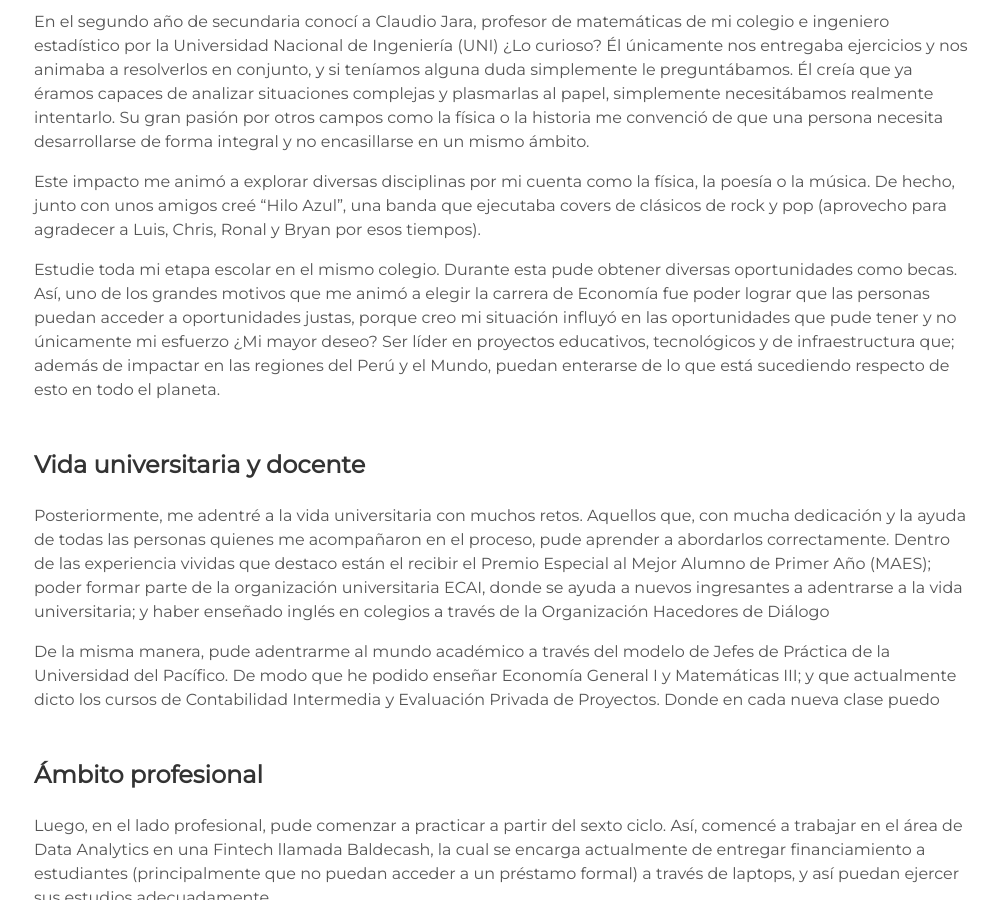
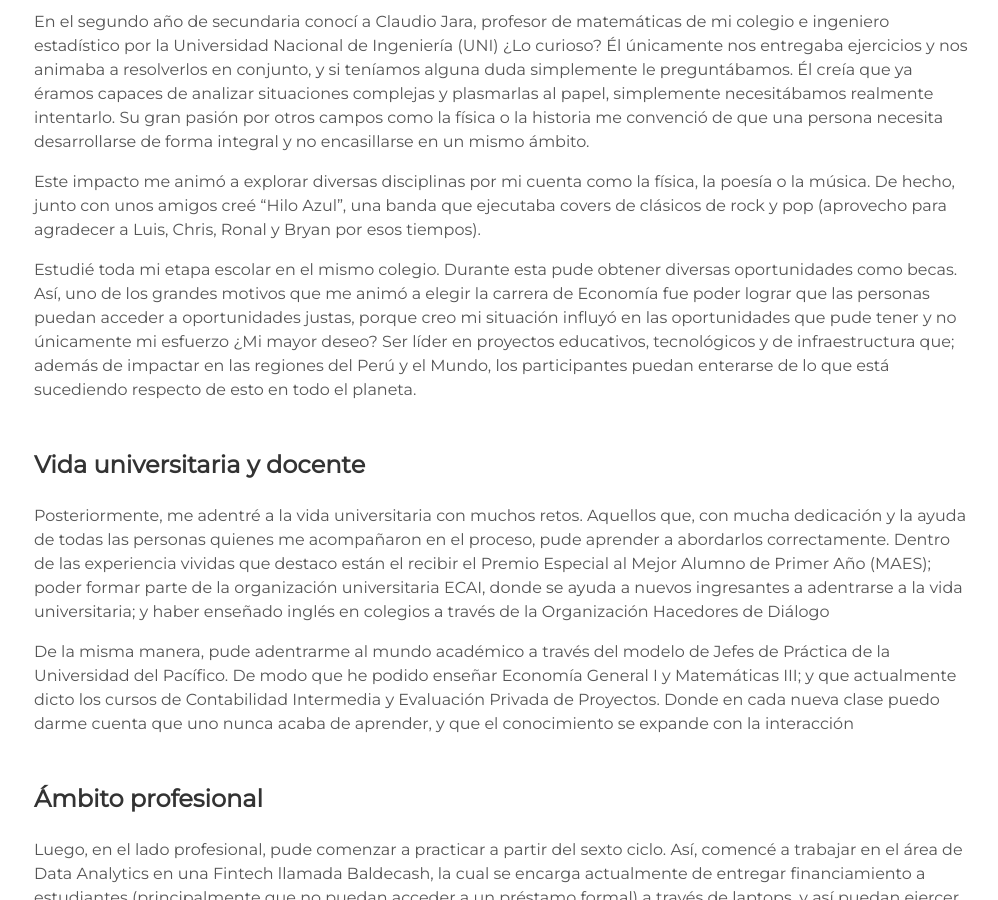
Before and after one commit to cesarsolisd/cesarsolisd.github.io, a Jekyll site: the page built from bio.html, in a window 1280 px wide and 900 px high, scrolled down 397 px. Shown: the whole window, without its empty margins (136-1134 px from the left). Built offline with Jekyll 4.4.1, drawn with Linux system fonts in a browser that asks for light colours.

Commit message:
Update bio.html

```diff
--- a/_layouts/bio.html
+++ b/_layouts/bio.html
@@ -22,7 +22,7 @@
                 Este impacto me animó a explorar diversas disciplinas por mi cuenta como la física, la poesía o la música. De hecho, junto con unos amigos creé “Hilo Azul”, una banda que ejecutaba covers de clásicos de rock y pop (aprovecho para agradecer a Luis, Chris, Ronal y Bryan por esos tiempos).
               </p>
               <p>
-                Estudie toda mi etapa escolar en el mismo colegio. Durante esta pude obtener diversas oportunidades como becas. Así, uno de los grandes motivos que me animó a elegir la carrera de Economía fue poder lograr que las personas puedan acceder a oportunidades justas, porque creo mi situación influyó en las oportunidades que pude tener y no únicamente mi esfuerzo ¿Mi mayor deseo? Ser líder en proyectos educativos, tecnológicos y de infraestructura que; además de impactar en las regiones del Perú y el Mundo, puedan enterarse de lo que está sucediendo respecto de esto en todo el planeta.
+                Estudié toda mi etapa escolar en el mismo colegio. Durante esta pude obtener diversas oportunidades como becas. Así, uno de los grandes motivos que me animó a elegir la carrera de Economía fue poder lograr que las personas puedan acceder a oportunidades justas, porque creo mi situación influyó en las oportunidades que pude tener y no únicamente mi esfuerzo ¿Mi mayor deseo? Ser líder en proyectos educativos, tecnológicos y de infraestructura que; además de impactar en las regiones del Perú y el Mundo, los participantes puedan enterarse de lo que está sucediendo respecto de esto en todo el planeta.
               </p>
 
               <h3>Vida universitaria y docente</h3>
@@ -30,7 +30,7 @@
                 Posteriormente, me adentré a la vida universitaria con muchos retos. Aquellos que, con mucha dedicación y la ayuda de todas las personas quienes me acompañaron en el proceso, pude aprender a abordarlos correctamente. Dentro de las experiencia vividas que destaco están el recibir el Premio Especial al Mejor Alumno de Primer Año (MAES); poder formar parte de la organización universitaria ECAI, donde se ayuda a nuevos ingresantes a adentrarse a la vida universitaria; y haber enseñado inglés en colegios a través de la Organización Hacedores de Diálogo
               </p>
               <p>
-                De la misma manera, pude adentrarme al mundo académico a través del modelo de Jefes de Práctica de la Universidad del Pacífico. De modo que he podido enseñar Economía General I y Matemáticas III; y que actualmente dicto los cursos de Contabilidad Intermedia y Evaluación Privada de Proyectos. Donde en cada nueva clase puedo
+                De la misma manera, pude adentrarme al mundo académico a través del modelo de Jefes de Práctica de la Universidad del Pacífico. De modo que he podido enseñar Economía General I y Matemáticas III; y que actualmente dicto los cursos de Contabilidad Intermedia y Evaluación Privada de Proyectos. Donde en cada nueva clase puedo darme cuenta que uno nunca acaba de aprender, y que el conocimiento se expande con la interacción
               </p>
 
               <h3>Ámbito profesional</h3>
```
